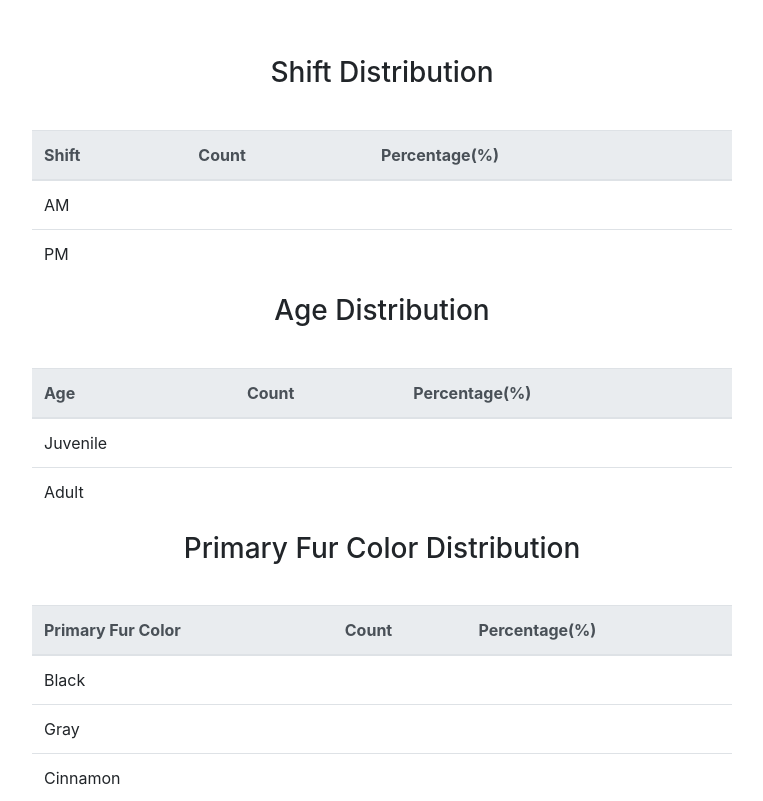
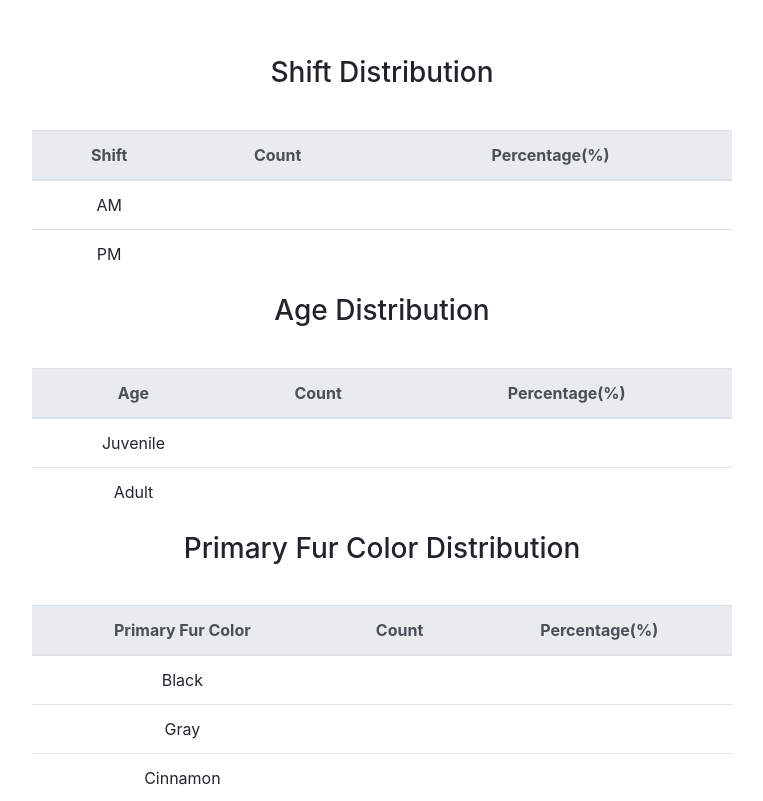
Before and after one commit to yangfan12-12/IEOR4501_Final_Project_Group_34, a Django app: template sightings/templates/sightings/stats.html in a window 1280 px wide. Shown: the part 158-959 px from the top of the page, without its empty margins (258-1021 px from the left). Run offline with Django 3.2, Linux system fonts and the light colour scheme; the template is opened without the code that fills it, so the values that code supplies are empty; some libraries are stand-ins or nearby versions.

```diff
--- a/project/settings.py
+++ b/project/settings.py
@@ -9,8 +9,8 @@ https://docs.djangoproject.com/en/3.2/topics/settings/
 For the full list of settings and their values, see
 https://docs.djangoproject.com/en/3.2/ref/settings/
 """
-
 from pathlib import Path
+import os
 
 # Build paths inside the project like this: BASE_DIR / 'subdir'.
 BASE_DIR = Path(__file__).resolve().parent.parent
--- a/sightings/templates/sightings/list.html
+++ b/sightings/templates/sightings/list.html
@@ -7,7 +7,7 @@
   <meta charset="utf-8">
   <meta name="viewport" content="width=device-width, initial-scale=1, shrink-to-fit=no">
   <!-- local style -->
-  <link rel="stylesheet" type="text/css" href="../static/style.css">
+  <link rel="stylesheet" type="text/css" href="../static/css/style.css">
 
   <!-- Optional JavaScript -->
   <!-- jQuery first, then Popper.js, then Bootstrap JS -->
--- a/sightings/templates/sightings/stats.html
+++ b/sightings/templates/sightings/stats.html
@@ -23,7 +23,13 @@
 			</p>
 			<br>
 			<table class="table table-hover" style="width: 700px">
-				<thead class="thead-light">
+				<style>
+					.table th, .table td {
+						text-align: center;
+						vertical-align: middle!important;
+					}
+				</style>
+				<thead  class="thead-light">
 					<tr>
 						<th scope="col-4">Shift</th>
 						<th scope="col-4">Count</th>
--- a/sightings/views.py
+++ b/sightings/views.py
@@ -4,7 +4,7 @@ from django.shortcuts import redirect
 from .forms import SightingForm
 
 def base_view(request):
-    return render(request,'sightings/base.html', {})
+    return render(request,'sightings/new_base.html', {})
 
 def map(request):
     sightings = Sighting.objects.all()[:100]
```
